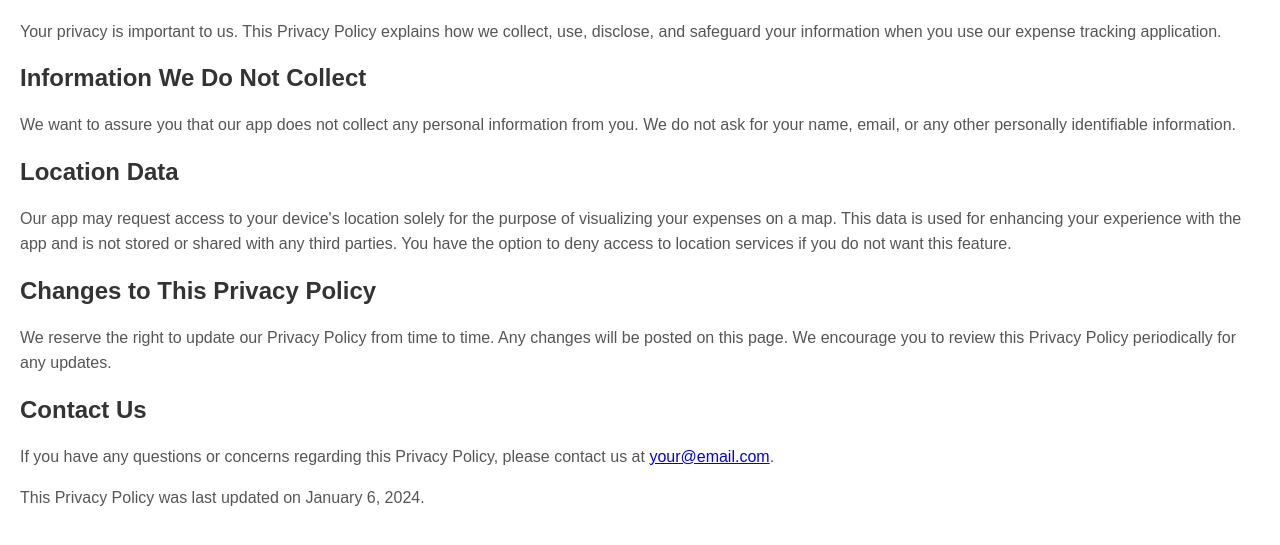
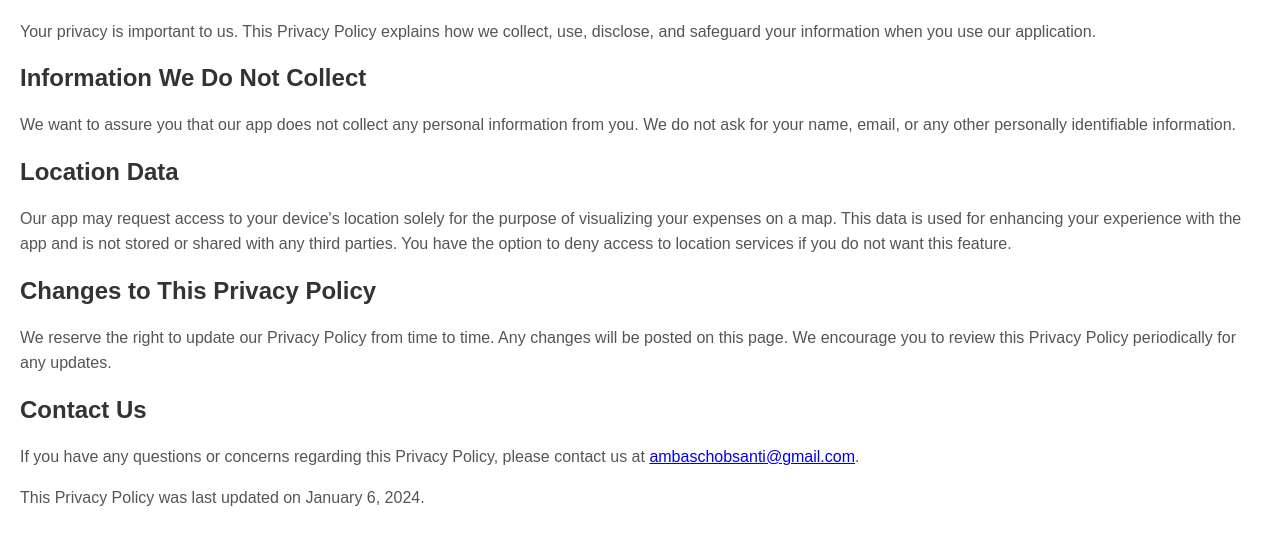
Before and after one commit to ambas/reelspend-landing, a plain HTML site: page privacy-policy.html in a window 1280 px wide. Shown: the part 61-606 px from the top of the page. Drawn offline with Linux system fonts and the light colour scheme.

Commit message:
Update email

```diff
--- a/privacy-policy.html
+++ b/privacy-policy.html
@@ -3,7 +3,7 @@
 <head>
     <meta charset="UTF-8">
     <meta name="viewport" content="width=device-width, initial-scale=1.0">
-    <title>Expense Tracker App - Privacy Policy</title>
+    <title>Reelspend - Privacy Policy</title>
     <style>
         body {
             font-family: Arial, sans-serif;
@@ -22,7 +22,7 @@
 
     <h1>Privacy Policy</h1>
 
-    <p>Your privacy is important to us. This Privacy Policy explains how we collect, use, disclose, and safeguard your information when you use our expense tracking application.</p>
+    <p>Your privacy is important to us. This Privacy Policy explains how we collect, use, disclose, and safeguard your information when you use our application.</p>
 
     <h2>Information We Do Not Collect</h2>
 
@@ -38,7 +38,7 @@
 
     <h2>Contact Us</h2>
 
-    <p>If you have any questions or concerns regarding this Privacy Policy, please contact us at <a href="mailto:your@email.com">your@email.com</a>.</p>
+    <p>If you have any questions or concerns regarding this Privacy Policy, please contact us at <a href="ambaschobsanti@gmail.com">ambaschobsanti@gmail.com</a>.</p>
 
     <p>This Privacy Policy was last updated on January 6, 2024.</p>
 
```
